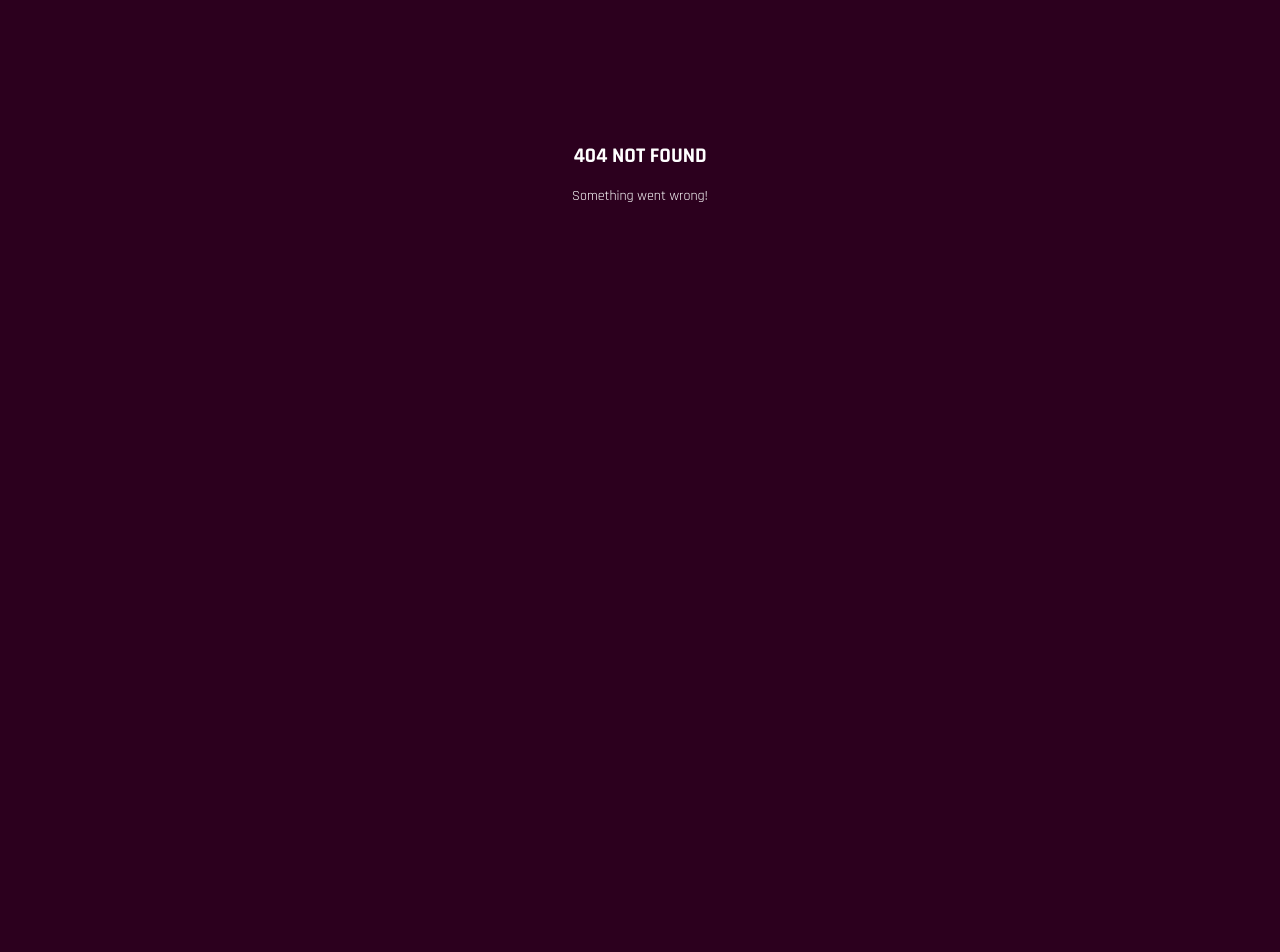
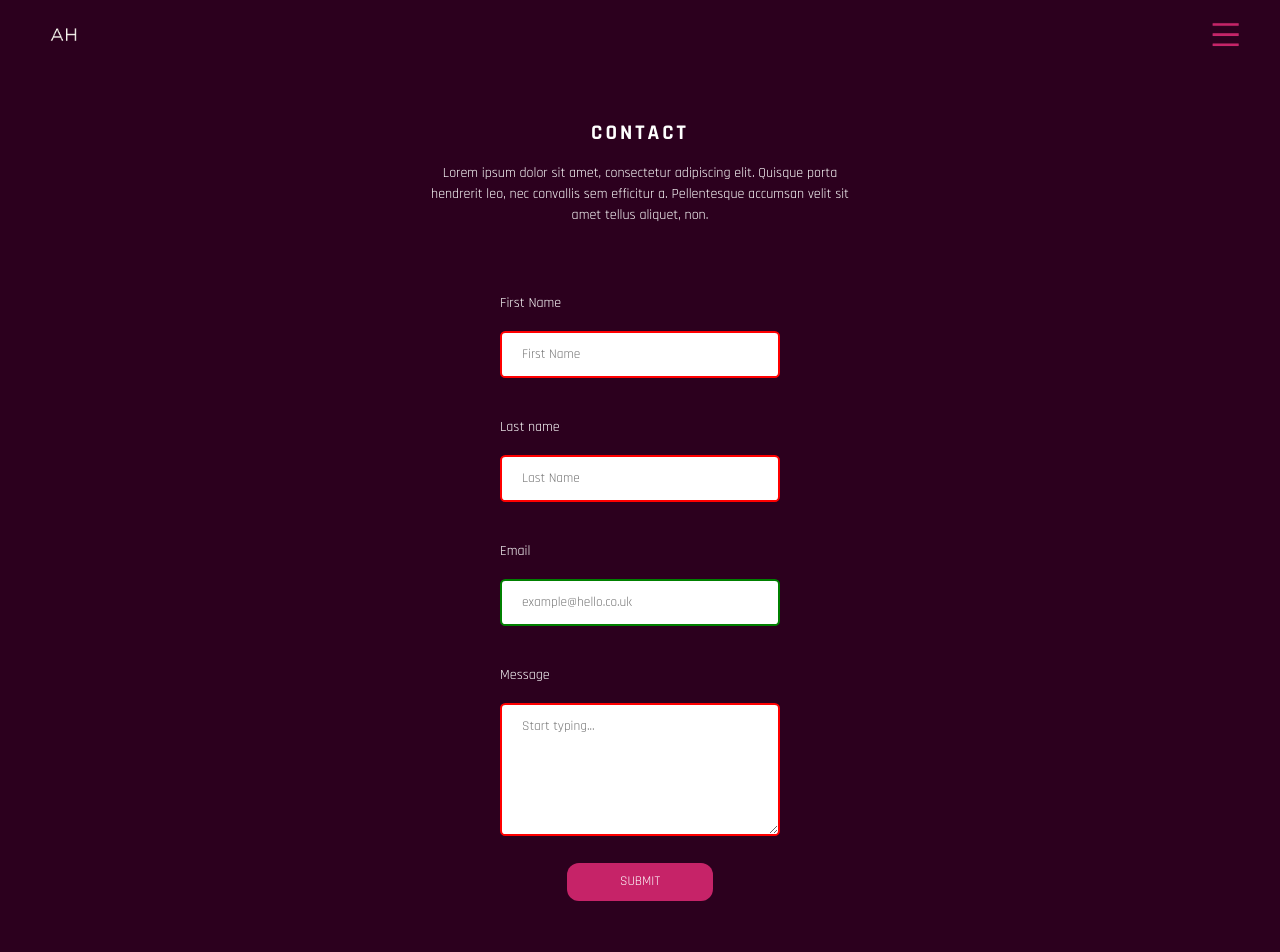
Before and after one commit to ah28011992/Portfolio, a React (Vite) app: page /contact in a window 1280 px wide. Before the commit this address had no page. Shown: the top 952 px of the page. Before the commit the page ends 800 px from the top, so only its background shows below. Built offline with nearby package versions, Linux system fonts and the light colour scheme.

Commit message:
add contact form with valdation

```diff
--- a/src/index.css
+++ b/src/index.css
@@ -352,3 +352,113 @@ main {
 	font-family: var(--font-regular);
 	font-weight: var(--font-weight-regular);
 }
+
+/* Contact form */
+
+.contact-form {
+	margin: 1em;
+}
+
+.form {
+	width: 20em;
+	margin: 0 auto;
+}
+
+.valid-input {
+	border: 2px solid green; /* Green border for valid input */
+}
+
+/* Style for invalid input */
+.invalid {
+	border: 2px solid red;
+}
+
+.contact-form__labels {
+	display: flex;
+	flex-direction: column;
+	margin: 1em 0;
+	flex-wrap: wrap;
+}
+
+input {
+	border-radius: 0.4em;
+	border: 1px solid white;
+	padding: 1em 1.5em;
+	margin-bottom: 1em;
+}
+input:focus {
+	outline: none;
+	border: 0.2em solid none;
+}
+
+label {
+	line-height: 2;
+	text-align: left;
+
+	margin-bottom: 1em;
+	margin-top: 1.5em;
+	color: white;
+}
+
+textarea {
+	display: block;
+	box-sizing: border-box;
+	width: 100%;
+	border-radius: 0.4em;
+	border: 1px solid white;
+	padding: 1em 1.5em;
+	height: 10em;
+	margin-bottom: 2em;
+}
+
+textarea:focus {
+	outline: none;
+}
+
+.submit {
+	background-color: #c62368;
+	padding: 0.8em 4em;
+	margin-top: 2em;
+	margin: 0 auto;
+	color: white;
+	font-family: var(--font-regular);
+	font-weight: var(--font-weight-regular);
+}
+
+button[type="submit"],
+input[type="submit"] {
+	color: white;
+	text-transform: uppercase;
+	border: none;
+	border-radius: 1.2rem;
+	background-color: #c62368;
+}
+
+button[type="submit"]:hover,
+input[type="submit"]:hover {
+	background-color: #2c001e;
+	outline: #c62368;
+	border: 2px solid #c62368;
+}
+
+button[type="submit"]:active,
+input[type="button"]:active,
+input[type="submit"]:active {
+	transition: 0.3s all;
+	transform: translateY(3px);
+	border: 1px solid transparent;
+	opacity: 0.8;
+	background-color: #c62368;
+}
+
+input:disabled {
+	opacity: 0.4;
+}
+
+input[type="button"]:hover {
+	transition: 0.3s all;
+}
+
+:placeholder-shown {
+	font-family: var(--font-light);
+}
--- a/src/main.jsx
+++ b/src/main.jsx
@@ -3,6 +3,7 @@ import ReactDOM from "react-dom/client";
 import "./index.css";
 import Layout from "./Layout.jsx";
 import Home from "./routes/Home";
+
 import {
 	createBrowserRouter,
 	createRoutesFromElements,
@@ -11,7 +12,7 @@ import {
 } from "react-router-dom";
 import ErrorPage from "./Components/ErrorPage";
 import Projects from "./routes/Projects";
-
+import Contact from "./routes/Contact";
 const router = createBrowserRouter(
 	createRoutesFromElements(
 		<Route
@@ -26,6 +27,10 @@ const router = createBrowserRouter(
 				path='projects'
 				element={<Projects />}
 			/>
+			<Route
+				path='contact'
+				element={<Contact />}
+			/>
 		</Route>
 	)
 );
--- /dev/null
+++ b/src/routes/Contact.jsx
@@ -0,0 +1,138 @@
+import React, { useState } from "react";
+import Title from "../Components/Title";
+
+const Contact = () => {
+	const [inputs, setInputs] = useState({});
+	const [isValidEmail, setIsValidEmail] = useState(true);
+	const [formError, setFormError] = useState(null);
+
+	const validateEmail = (email) => {
+		const emailPattern = /^[^\s@]+@[^\s@]+\.[^\s@]+$/;
+		return emailPattern.test(email);
+	};
+
+	const handleChange = (e) => {
+		const name = e.target.name;
+		const value = e.target.value;
+
+		setInputs((values) => ({ ...values, [name]: value }));
+
+		if (name === "email") {
+			const isValid = validateEmail(value);
+			setIsValidEmail(isValid);
+			if (!isValid) {
+				setFormError("Please enter a valid email address.");
+			} else {
+				setFormError(null);
+			}
+		} else if (name === "first_name" || name === "last_name") {
+			if (value.length < 2 || value.length > 50) {
+				setFormError("Please enter a valid name (2-50 characters).");
+			} else {
+				setFormError(null);
+			}
+		}
+	};
+
+	const handleSubmit = (e) => {
+		e.preventDefault();
+	};
+
+	return (
+		<section className='home'>
+			<Title />
+			<p className='home__text'>
+				Lorem ipsum dolor sit amet, consectetur adipiscing elit. Quisque porta
+				hendrerit leo, nec convallis sem efficitur a. Pellentesque accumsan
+				velit sit amet tellus aliquet, non.
+			</p>
+			<section className='contact-form'>
+				<form
+					className='form'
+					onSubmit={handleSubmit}>
+					<div className='contact-form__labels'>
+						<label htmlFor='first_name'>First Name</label>
+						<input
+							type='text'
+							name='first_name'
+							placeholder='First Name'
+							id='first_name'
+							onChange={handleChange}
+							className={
+								inputs.first_name &&
+								inputs.first_name.length >= 2 &&
+								inputs.first_name.length <= 50
+									? "valid-input"
+									: "invalid"
+							}
+							autoComplete='off'
+							required
+						/>
+
+						<label htmlFor='last_name'>Last name</label>
+						<input
+							type='text'
+							name='last_name'
+							placeholder='Last Name'
+							id='last_name'
+							onChange={handleChange}
+							className={
+								inputs.last_name &&
+								inputs.last_name.length >= 2 &&
+								inputs.last_name.length <= 50
+									? "valid-input"
+									: "invalid"
+							}
+							autoComplete='off'
+							required></input>
+
+						<label htmlFor='email_address'>Email</label>
+						<input
+							type='text'
+							name='email'
+							id='email_address'
+							className={!isValidEmail ? "invalid" : "valid-input"}
+							placeholder='example@hello.co.uk'
+							autoComplete='off'
+							onChange={handleChange}
+							required
+						/>
+						{!isValidEmail && (
+							<p className='form_error'>Please enter a valid email address.</p>
+						)}
+						<label htmlFor='message'>Message</label>
+						<textarea
+							placeholder='Start typing...'
+							id='message'
+							name='message'
+							autoComplete='off'
+							onChange={handleChange}
+							className={
+								inputs.message &&
+								inputs.message.length >= 2 &&
+								inputs.message.length <= 150
+									? "valid-input"
+									: "invalid"
+							}
+							required
+						/>
+						<button
+							className='submit'
+							type='submit'
+							// className={styles.button__send}
+							// disabled={!isValidEmail}>
+						>
+							Submit
+						</button>
+					</div>
+					{/* {formError && <p className='form_error'>{formError}</p>}
+					{isSubmitted && (
+						<p className='form_submitted'>For submitted Successfully</p>
+					)} */}
+				</form>
+			</section>
+		</section>
+	);
+};
+
+export default Contact;
```
